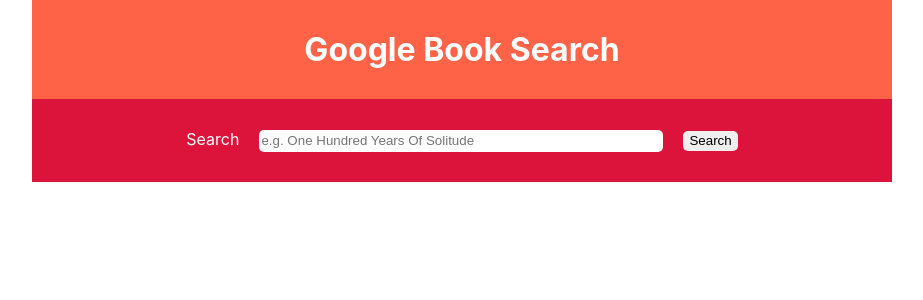
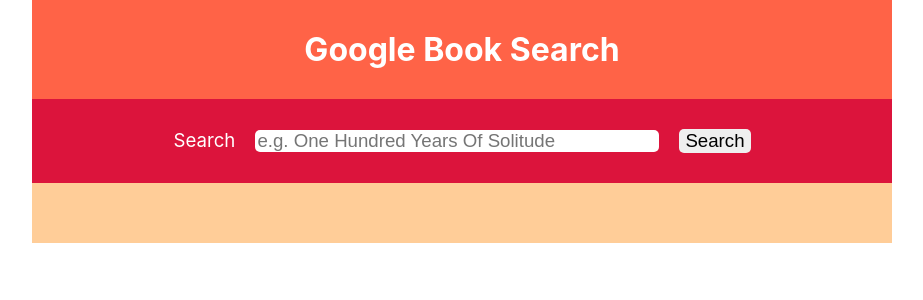
Before and after one commit to rodellwarner/google-book-finder, a React (Create React App) app in the folder google-book-finder/: page / in a window 1280 px wide. Shown: the top 300 px of the page, without its empty margins (178-1101 px from the left). Built offline with nearby package versions, Linux system fonts and the light colour scheme.

Commit message:
finally fetchingand displaying volumes

```diff
--- a/google-book-finder/src/App/App.js
+++ b/google-book-finder/src/App/App.js
@@ -7,13 +7,13 @@
   constructor(props) {
     super(props);
     this.state = {
-      searchResults: {},
+      itemsArray: [],
     };
   }
 
   updateSearchResults(newResults) {
     this.setState({
-      searchResults: newResults,
+      itemsArray: newResults,
     });
   }
 
@@ -26,7 +26,7 @@
             this.updateSearchResults(resultsFromSearchBar)
           }
         />
-        <Results results={this.state.searchResults} />
+        <Results results={this.state.itemsArray} />
       </div>
     );
   }
--- a/google-book-finder/src/Results/Results.css
+++ b/google-book-finder/src/Results/Results.css
@@ -1,3 +1,11 @@
 .results {
+  font-family: Arial, Helvetica, sans-serif;
+  font-weight: 500;
+  font-size: 14pt;
   width: 800px;
+  margin: auto;
+  background-color: rgb(255, 205, 152);
+  width: 800px;
+  padding: 30px;
+  color: crimson;
 }
--- a/google-book-finder/src/Results/Results.js
+++ b/google-book-finder/src/Results/Results.js
@@ -1,15 +1,18 @@
 import React, { Component } from "react";
 import "./Results.css";
+import Volume from "../Volume/Volume";
 
 class Results extends Component {
   render() {
-    //Why can't I access the array in this.props.results.items
-    //to get, for example:
-    // console.log(this.props.results.items[8].volumeInfo.title);
+    this.props.results.map((item, index) =>
+      console.log("Item: ", item, "Index :", index)
+    );
 
-    console.log("Items Array: ", this.props.results.items);
+    const restultsToDisplay = this.props.results.map((item, index) => (
+      <Volume key={index} item={item} />
+    ));
 
-    return <div className="results"></div>;
+    return <div className="results">{restultsToDisplay}</div>;
   }
 }
 
--- a/google-book-finder/src/SearchBar/SearchBar.css
+++ b/google-book-finder/src/SearchBar/SearchBar.css
@@ -8,7 +8,7 @@
 #submitButton {
   border-radius: 5px;
   border: none;
-  height: 20px;
+  font-size: 14pt;
 }
 
 #searchInput {
@@ -17,9 +17,11 @@
   margin-right: 20px;
   width: 400px;
   height: 20px;
+  font-size: 14pt;
 }
 
 #searchInputLabel {
   color: white;
   margin-right: 20px;
+  font-size: 14pt;
 }
--- a/google-book-finder/src/SearchBar/SearchBar.js
+++ b/google-book-finder/src/SearchBar/SearchBar.js
@@ -31,7 +31,8 @@
 
     fetch(url, options)
       .then((results) => results.json())
-      .then((resultsJSON) => this.props.handleSearchResults(resultsJSON));
+      .then((resultsJSON) => this.props.handleSearchResults(resultsJSON.items));
+    // .then((resultsJSON) => console.log(resultsJSON.items));
   }
 
   render() {
--- /dev/null
+++ b/google-book-finder/src/Volume/Volume.js
@@ -0,0 +1,10 @@
+import React, { Component } from "react";
+import "./Volume.css";
+
+class Volume extends Component {
+  render() {
+    return <p key={this.props.index}>{this.props.item.volumeInfo.title}</p>;
+  }
+}
+
+export default Volume;
```
Also changed, not shown: google-book-finder/src/Volume/Volume.css (added), 1 other file (tests, documents, lock files or other folders).
